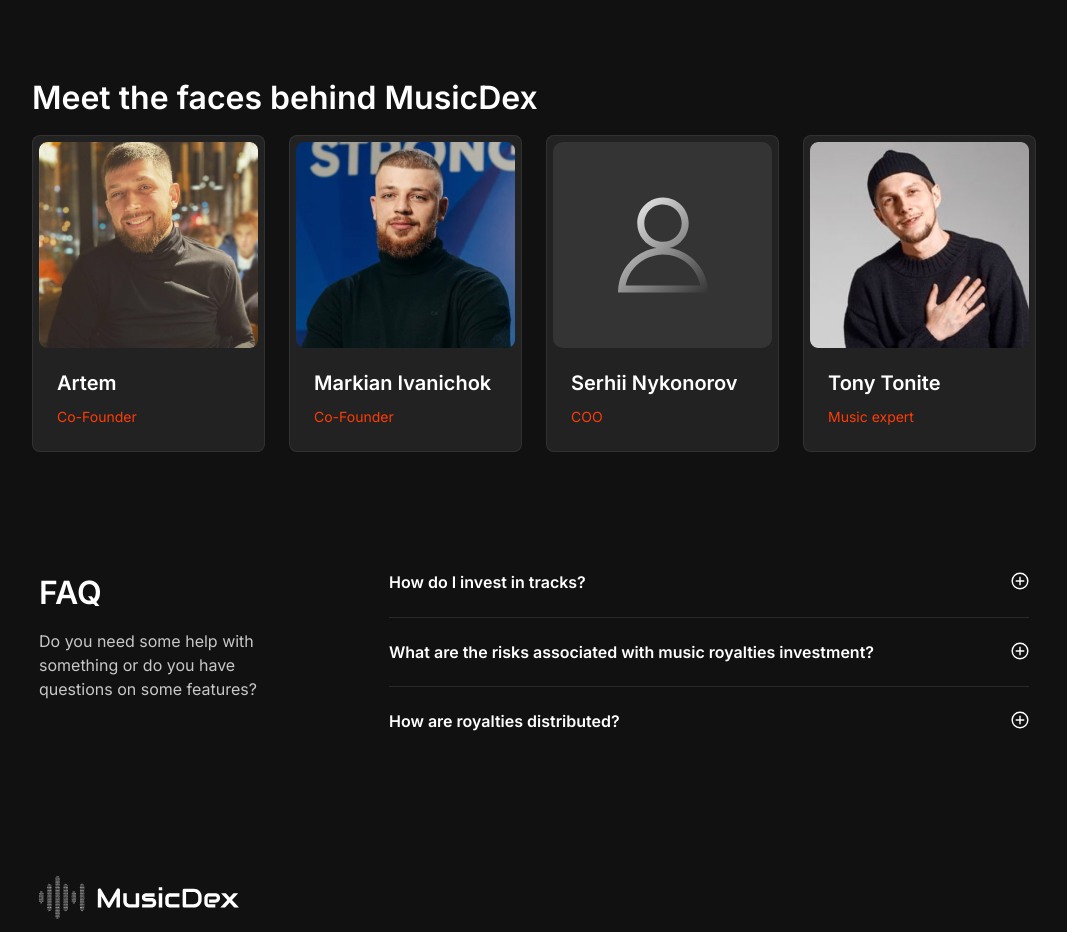
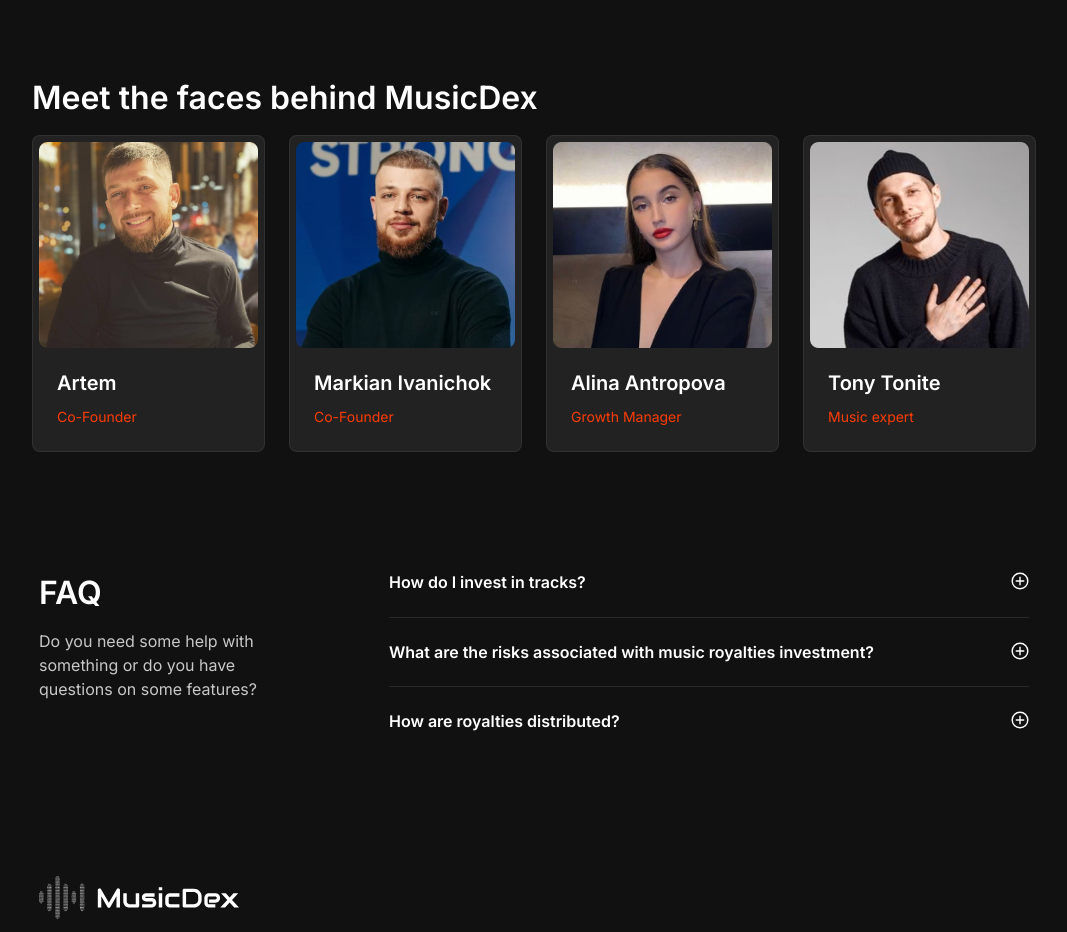
Before and after one commit to Brushfam/music-dex, a Next.js app: page / in a window 1280 px wide. Shown: the part 2260-3192 px from the top of the page, without its empty margins (106-1173 px from the left). Built offline with nearby package versions, Linux system fonts and the light colour scheme.

Commit message:
updated teamlist

```diff
--- a/src/components/homepage/TeamList/TeamList.module.scss
+++ b/src/components/homepage/TeamList/TeamList.module.scss
@@ -45,7 +45,7 @@
     height: 216px;
   }
 
-  @mixin teamImages {
+  img {
     width: 255px;
     height: 240px;
     margin-bottom: 24px;
@@ -66,10 +66,6 @@
       height: 132px;
       margin-bottom: 16px;
     }
-  }
-
-  img {
-    @include teamImages;
   }
 
   &_name {
@@ -122,20 +118,4 @@
       left: 8px;
     }
   }
-
-  &_empty {
-    @include teamImages;
-    display: flex;
-    flex-direction: column;
-    align-items: center;
-    justify-content: center;
-    background-color: #343434;
-    border-radius: 10px;
-
-    img {
-      margin: 0;
-      width: auto;
-      height: auto;
-    }
-  }
 }
--- a/src/components/homepage/TeamList/TeamList.tsx
+++ b/src/components/homepage/TeamList/TeamList.tsx
@@ -1,39 +1,27 @@
 import s from './TeamList.module.scss'
 import Image from "next/image";
+import React from "react";
 
 export function TeamList() {
-  return (
-    <div className={s.teamList}>
-      <div className={s.cardWrapper}>
-        <div className={s.teamCard}>
-          <img src={"/team/Artem.png"} alt={"Artem"}/>
-          <p className={s.teamCard_name}>Artem</p>
-          <p className={s.teamCard_role}>Co-Founder</p>
+
+    function Card(props: { path: string, name: string, role: string }) {
+      return (
+        <div className={s.cardWrapper}>
+          <div className={s.teamCard}>
+            <img src={props.path} alt={props.name} />
+            <p className={s.teamCard_name}>{props.name}</p>
+            <p className={s.teamCard_role}>{props.role}</p>
+          </div>
         </div>
+      );
+    }
+
+    return (
+      <div className={s.teamList}>
+          <Card path={"/team/Artem.png"} name={"Artem"} role={"Co-Founder"}/>
+          <Card path={"/team/Markian.png"} name={"Markian Ivanichok"} role={"Co-Founder"}/>
+          <Card path={"/team/Alina.png"} name={"Alina Antropova"} role={"Growth Manager"}/>
+          <Card path={"/team/Tony.png"} name={"Tony Tonite"} role={"Music expert"}/>
       </div>
-      <div className={s.cardWrapper}>
-        <div className={s.teamCard}>
-          <img src={"/team/Markian.png"} alt={"Markian"}/>
-          <p className={s.teamCard_name}>Markian Ivanichok</p>
-          <p className={s.teamCard_role}>Co-Founder</p>
-        </div>
-      </div>
-      <div className={s.cardWrapper}>
-        <div className={s.teamCard}>
-          <div className={s.teamCard_empty}>
-              <Image src={"/team/anon.svg"} alt={"anon"} width={90} height={95}/>
-          </div>
-          <p className={s.teamCard_name}>Serhii Nykonorov</p>
-          <p className={s.teamCard_role}>COO</p>
-        </div>
-      </div>
-      <div className={s.cardWrapper}>
-        <div className={s.teamCard}>
-          <img src={"/team/Tony.png"} alt={"Tony"}/>
-          <p className={s.teamCard_name}>Tony Tonite</p>
-          <p className={s.teamCard_role}>Music expert</p>
-        </div>
-      </div>
-    </div>
-  );
+    );
 }
```
Also changed, not shown: public/team/Alina.png (added), public/team/anon.svg (deleted).
